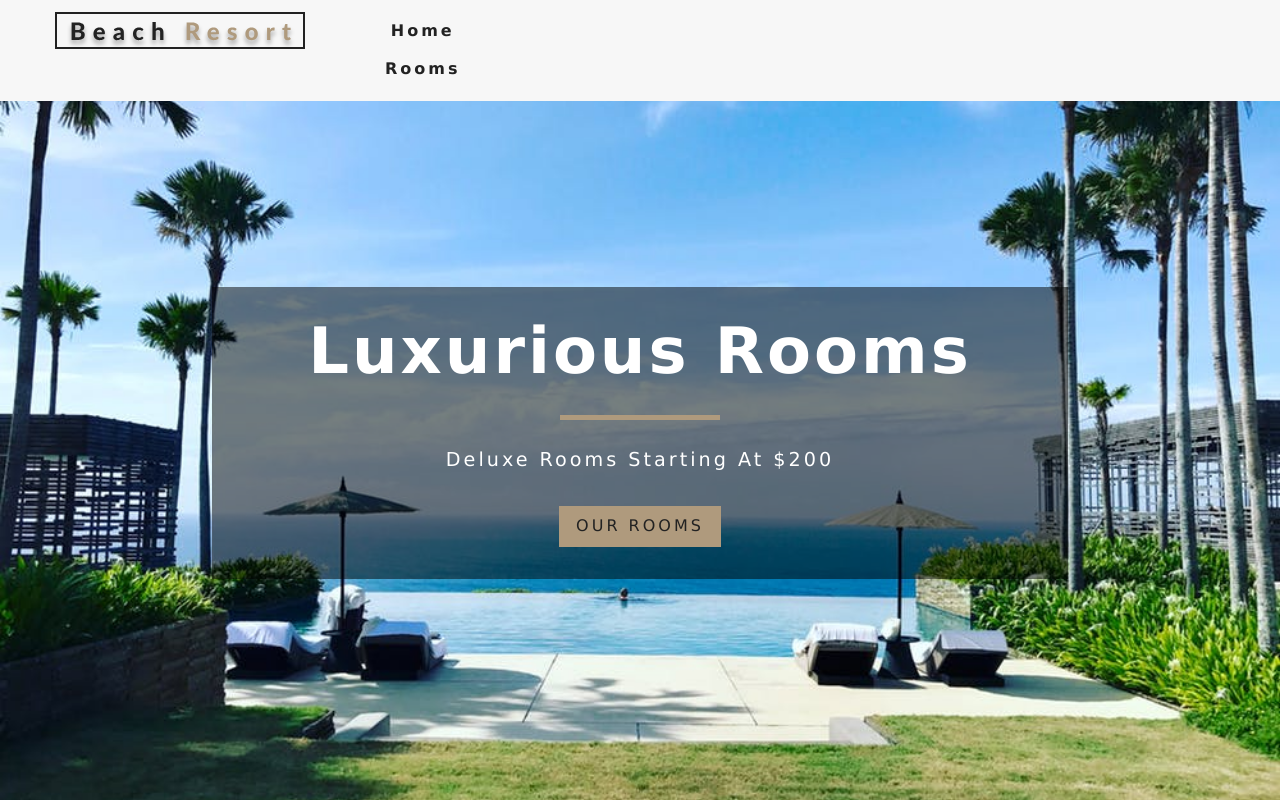
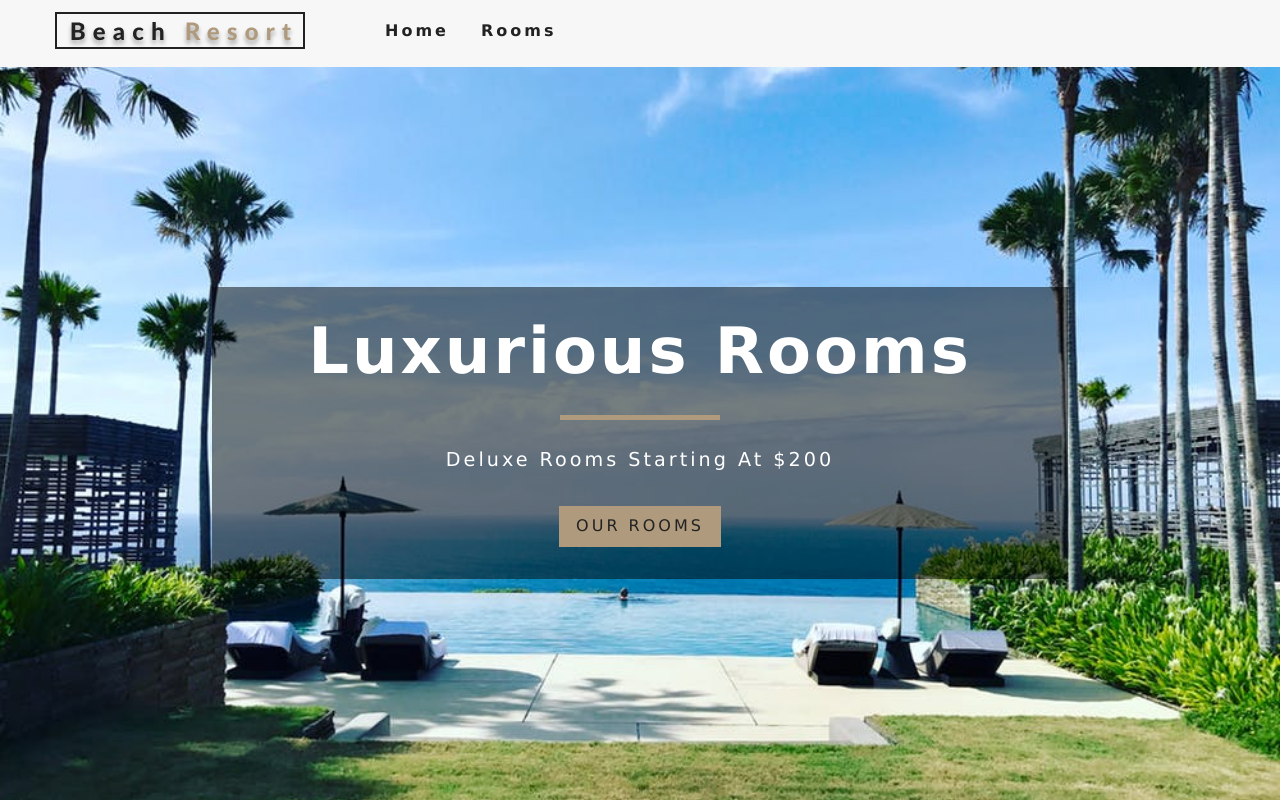
Before and after one commit to bcole2433/beach-website, a React (Create React App) app: page / in a window 1280 px wide. Shown: the top 802 px of the page. Built offline with nearby package versions, Linux system fonts and the light colour scheme.

Commit message:
small fix to navbar making them two line items instead of one, filtering is finished

```diff
--- a/src/components/Navbar.js
+++ b/src/components/Navbar.js
@@ -27,11 +27,15 @@ export default class Navbar extends Component {
               <FaAlignRight className="nav-icon" />
             </button>
           </div>
-          <ul className={this.state.isOpen?"nav-links show-nav":"nav-links"}>
-              <li>
-                  <Link to="/">Home</Link>
-                  <Link to="/rooms">Rooms</Link>
-              </li>
+          <ul
+            className={this.state.isOpen ? "nav-links show-nav" : "nav-links"}
+          >
+            <li>
+              <Link to="/">Home</Link>
+            </li>
+            <li>
+              <Link to="/rooms">Rooms</Link>
+            </li>
           </ul>
         </div>
       </nav>
```
